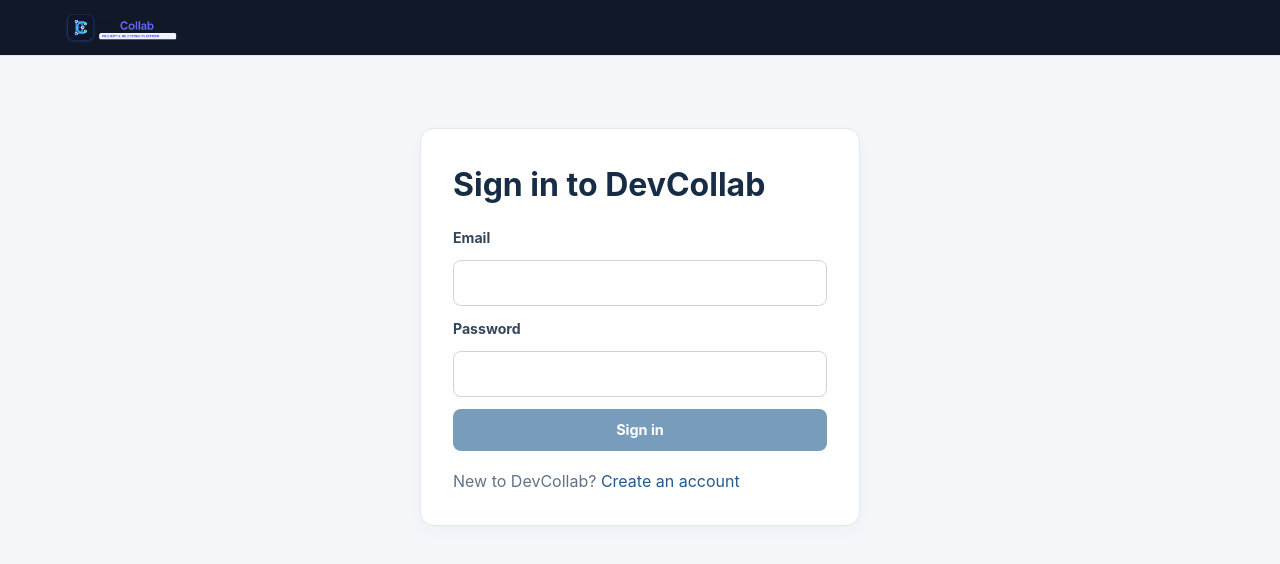
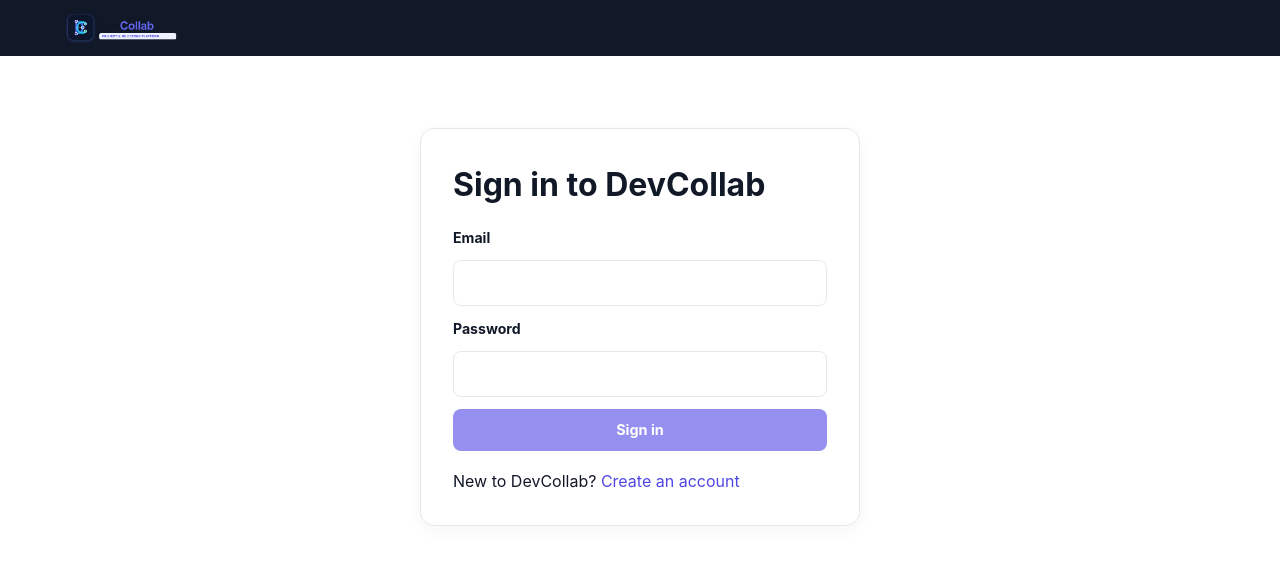
Before and after one commit to vinithdc-jpg/client, an Angular app: page /login in a window 1280 px wide. Shown: the top 564 px of the page. Built offline with nearby package versions, Linux system fonts and the light colour scheme.

Commit message:
Fix the warning in Project list

```diff
--- a/src/app/app.html
+++ b/src/app/app.html
@@ -1,5 +1,5 @@
 <header
-  class="sticky top-0 z-50 flex min-h-14 flex-wrap items-center gap-x-6 gap-y-2 border-b border-slate-200 bg-[#111827] px-4 py-2 sm:px-6 lg:flex-nowrap lg:px-[5vw] dark:border-slate-700"
+  class="sticky top-0 z-50 flex min-h-14 flex-wrap items-center gap-x-6 gap-y-2 border-b border-[#111827] bg-[#111827] px-4 py-2 sm:px-6 lg:flex-nowrap lg:px-[5vw]"
 >
   <!-- Logo -->
   <a class="inline-flex shrink-0 items-center" routerLink="/projects" aria-label="DevCollab home">
@@ -13,26 +13,26 @@
       aria-label="Main navigation"
     >
       <a
-        class="shrink-0 rounded-lg px-3 py-2 text-sm font-medium text-slate-300 transition-colors hover:bg-slate-800 hover:text-white"
+        class="shrink-0 rounded-lg px-3 py-2 text-sm font-medium text-white/80 transition-colors hover:bg-indigo-700 hover:text-white"
         routerLink="/projects"
-        routerLinkActive="bg-slate-800 !text-white"
+        routerLinkActive="bg-indigo-600 !text-white"
       >
         Projects
       </a>
 
       @if (user.role === 'client') {
         <a
-          class="shrink-0 rounded-lg px-3 py-2 text-sm font-medium text-slate-300 transition-colors hover:bg-slate-800 hover:text-white"
+          class="shrink-0 rounded-lg px-3 py-2 text-sm font-medium text-white/80 transition-colors hover:bg-indigo-700 hover:text-white"
           routerLink="/projects/new"
-          routerLinkActive="bg-slate-800 !text-white"
+          routerLinkActive="bg-indigo-600 !text-white"
         >
           Create project
         </a>
       } @else {
         <a
-          class="shrink-0 rounded-lg px-3 py-2 text-sm font-medium text-slate-300 transition-colors hover:bg-slate-800 hover:text-white"
+          class="shrink-0 rounded-lg px-3 py-2 text-sm font-medium text-white/80 transition-colors hover:bg-indigo-700 hover:text-white"
           routerLink="/bids"
-          routerLinkActive="bg-slate-800 !text-white"
+          routerLinkActive="bg-indigo-600 !text-white"
         >
           My proposals
         </a>
@@ -41,13 +41,13 @@
 
     <!-- User actions -->
     <div class="ml-auto flex shrink-0 items-center gap-2 sm:gap-3">
-      <span class="hidden max-w-36 truncate text-sm text-slate-300 md:block" [title]="user.name">
+      <span class="hidden max-w-36 truncate text-sm text-white/80 md:block" [title]="user.name">
         {{ user.name }}
       </span>
 
       <button
         type="button"
-        class="inline-flex min-h-9 items-center justify-center rounded-lg border border-slate-600 px-3 py-2 text-sm font-semibold text-slate-200 transition-colors hover:border-slate-500 hover:bg-slate-800 hover:text-white focus-visible:outline-2 focus-visible:outline-offset-2 focus-visible:outline-indigo-400 disabled:cursor-not-allowed disabled:opacity-60"
+        class="inline-flex min-h-9 items-center justify-center rounded-lg border border-white/30 px-3 py-2 text-sm font-semibold text-white transition-colors hover:border-white/50 hover:bg-indigo-700 hover:text-white focus-visible:outline-2 focus-visible:outline-offset-2 focus-visible:outline-indigo-400 disabled:cursor-not-allowed disabled:opacity-60"
         (click)="logout()"
       >
         Log out
--- a/src/index.html
+++ b/src/index.html
@@ -2,9 +2,10 @@
 <html lang="en">
 <head>
   <meta charset="utf-8">
-  <title>Client</title>
+  <title>DevCollab</title>
   <base href="/">
   <meta name="viewport" content="width=device-width, initial-scale=1">
+  <meta name="theme-color" content="#4F46E5">
 </head>
 <body>
   <app-root></app-root>
--- a/src/styles.css
+++ b/src/styles.css
@@ -4,7 +4,11 @@
 
 @layer base {
   :root {
-    color-scheme: light dark;
+    --color-base: #ffffff;
+    --color-secondary: #111827;
+    --color-accent: #4f46e5;
+    --color-border: #e5e7eb;
+    color-scheme: light;
     font-family:
       Inter,
       ui-sans-serif,
@@ -13,11 +17,11 @@
       BlinkMacSystemFont,
       'Segoe UI',
       sans-serif;
-    @apply bg-[#f5f7fb] text-[#182230] [font-synthesis:none] [text-rendering:optimizeLegibility];
+    @apply bg-white text-[#111827] [font-synthesis:none] [text-rendering:optimizeLegibility];
   }
 
   body {
-    @apply m-0 min-h-screen min-w-[320px] bg-[#f5f7fb];
+    @apply m-0 min-h-screen min-w-[320px] bg-white text-[#111827];
   }
 
   app-root {
@@ -41,7 +45,7 @@
   input,
   select,
   textarea {
-    @apply min-h-[42px] w-full rounded-lg border border-[#cbd5e1] bg-white px-3 py-2.5 text-[#182230];
+    @apply min-h-[42px] w-full rounded-lg border border-[#e5e7eb] bg-white px-3 py-2.5 text-[#111827];
   }
 
   textarea {
@@ -49,82 +53,99 @@
   }
 
   label {
-    @apply text-[0.88rem] font-[650] text-[#34465b];
+    @apply text-[0.88rem] font-[650] text-[#111827];
   }
 
   a {
-    @apply text-[#235b8e] no-underline hover:text-[#16436d];
+    @apply text-[#4f46e5] no-underline hover:text-[#4338ca];
   }
-
 }
 
 @layer components {
   .status-badge {
-    @apply inline-flex w-fit items-center rounded-full bg-[#eef2f6] px-[9px] py-[5px] text-[0.76rem] font-bold capitalize text-[#4d5d70];
+    @apply inline-flex w-fit items-center rounded-full bg-indigo-50 px-[9px] py-[5px] text-[0.76rem] font-bold capitalize text-indigo-700;
   }
 
   .status-open,
-  .status-accepted {
-    @apply bg-[#e7f6ed] text-[#21633b];
-  }
-
+  .status-accepted,
   .status-in_progress,
-  .status-pending {
-    @apply bg-[#fff5da] text-[#876219];
-  }
-
-  .status-completed {
-    @apply bg-[#e8f1fc] text-[#285b8f];
-  }
-
+  .status-pending,
+  .status-completed,
   .status-cancelled,
   .status-rejected,
   .status-withdrawn {
-    @apply bg-[#fbeceb] text-[#983b36];
+    @apply bg-indigo-50 text-indigo-700;
   }
 }
 
 @media (prefers-color-scheme: dark) {
-  :root,
-  body {
-    @apply bg-slate-950 text-slate-100;
+  main [class*="dark:bg-"] {
+    background-color: var(--color-base) !important;
   }
 
-  input,
-  select,
-  textarea {
-    @apply border-slate-600 bg-slate-800 text-slate-100;
+  main [class*="dark:text-"] {
+    color: var(--color-secondary) !important;
   }
 
-  label {
-    @apply text-slate-300;
+  main [class*="dark:border-"] {
+    border-color: var(--color-border) !important;
   }
 
-  a {
-    @apply text-blue-300;
+  main [class*="dark:hover:bg-"]:hover {
+    background-color: #f3f4f6 !important;
+  }
 }
 
-  .status-badge {
-    @apply bg-slate-700 text-slate-200;
+[class*="bg-[#"] {
+  background-color: var(--color-base);
 }
 
-  .status-open,
-  .status-accepted {
-    @apply bg-emerald-950 text-emerald-300;
+[class*="text-[#"] {
+  color: var(--color-secondary);
 }
 
-  .status-in_progress,
-  .status-pending {
-    @apply bg-amber-950 text-amber-300;
+[class*="border-[#"] {
+  border-color: var(--color-border);
 }
 
-  .status-completed {
-    @apply bg-blue-950 text-blue-300;
+[class*="bg-[#111827]"] {
+  background-color: var(--color-secondary);
 }
 
+[class*="border-[#111827]"] {
+  border-color: var(--color-secondary);
+}
+
+[class*="bg-[#205b8f]"] {
+  background-color: var(--color-accent);
+  color: var(--color-base);
+}
+
+[class*="text-[#205b8f]"] {
+  color: var(--color-accent);
+}
+
+[class*="hover:enabled:bg-[#174b79]"]:hover:enabled {
+  background-color: #4338ca;
+}
+
+:is([class*="bg-[#fff3f2]"], [class*="bg-[#effaf2]"], [class*="bg-[#f2f7fb]"]) {
+  background-color: #eef2ff;
+}
+
+:is([class*="border-[#f3c5c2]"], [class*="border-[#bfe2ca]"], [class*="border-[#8bb4d5]"]) {
+  border-color: #c7d2fe;
+}
+
+.status-badge,
+.status-open,
+.status-accepted,
+.status-in_progress,
+.status-pending,
+.status-completed,
 .status-cancelled,
 .status-rejected,
 .status-withdrawn {
-    @apply bg-red-950 text-red-300;
+  background-color: #eef2ff;
+  color: var(--color-accent);
 }
-}
```
Lines whose indentation alone changed are shown as unchanged.
